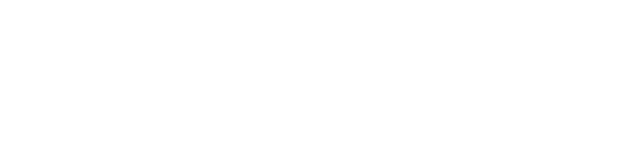
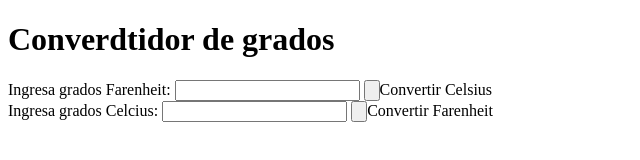
Before and after one commit to YessiGarcia/practica-html, a plain HTML site: page asserts-3/index-3.html in a window 1280 px wide. Shown: the whole page, without its empty margins (0-640 px from the left). Drawn offline with Linux system fonts and the light colour scheme.

Commit message:
ejercicios

```diff
--- a/asserts-3/index-3.html
+++ b/asserts-3/index-3.html
@@ -3,9 +3,19 @@
 <html>
   <head>
     <meta charset="utf-8">
-    <title></title>
+    <title>Convertidor</title>
   </head>
   <body>
-
+    <h1>Converdtidor de grados</h1>
+    <form>
+      <label>Ingresa grados Farenheit:</label>
+        <input name"farenheit" id="farenheit" type ="text"/>
+        <input type ="button" onclick="convertirCelsius (); return false">Convertir Celsius</button>
+        <br>
+      <label>Ingresa grados Celcius:</label>
+        <input type ="text">
+        <input type ="button" onclick="convertirFarenheit (); return false">Convertir Farenheit</button>
+    </form>
+    <script src="js/convertidor.js"></script>
   </body>
 </html>
--- /dev/null
+++ b/js/convertidor.js
@@ -0,0 +1,2 @@
+alert(hola)
+function farenheit ()
```
Also changed, not shown: js/javascript.js (deleted).
